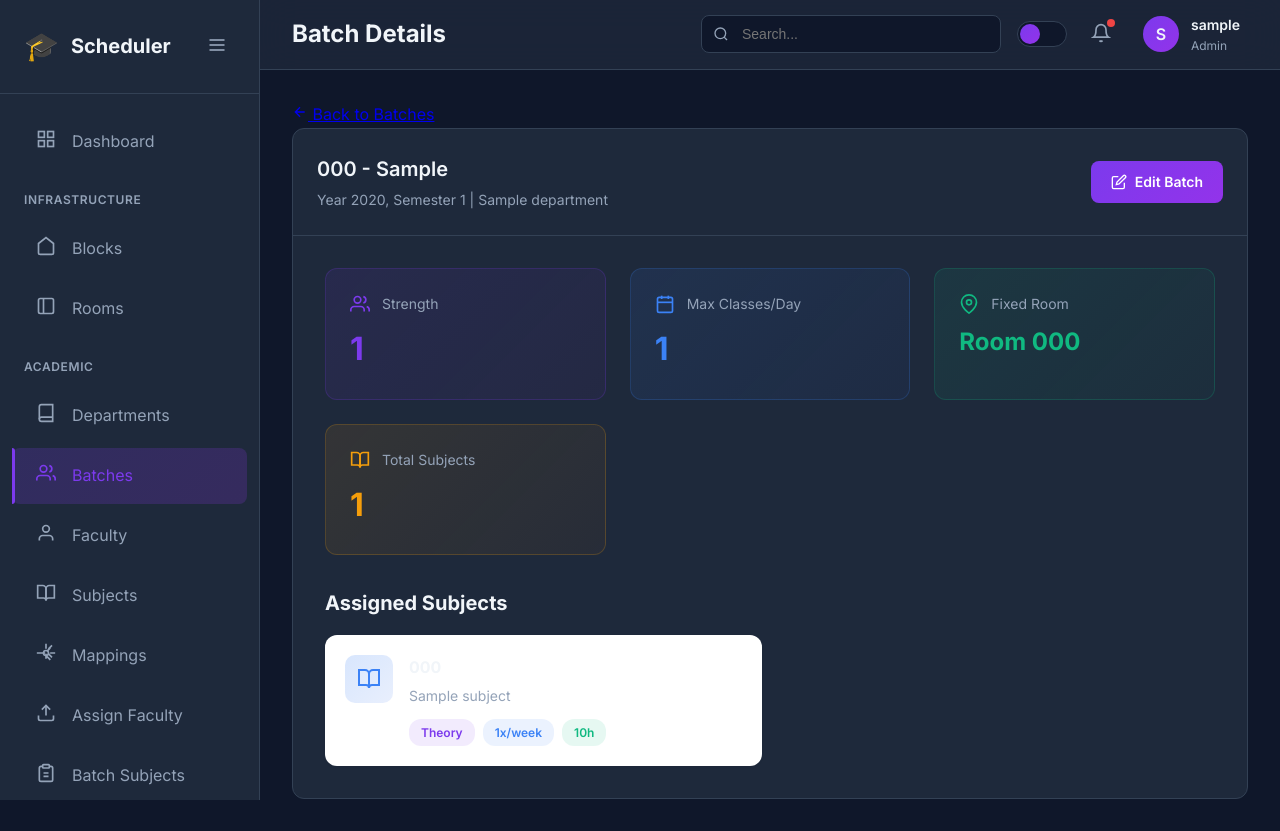
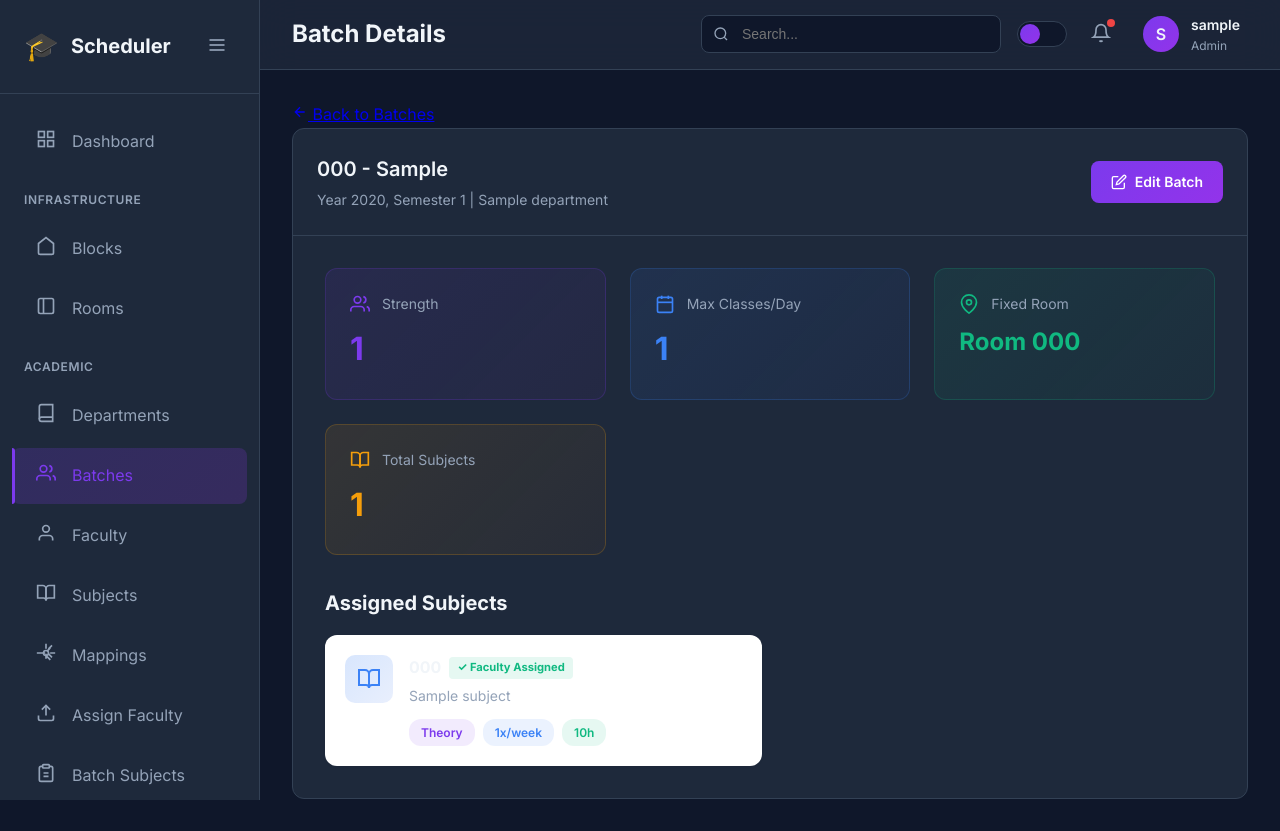
Before and after one commit to gaurikh09/time-table-scheduler, a Django app: page /app/batches/1/ in a window 1280 px wide. Run offline with Django 4.2, Linux system fonts and the light colour scheme; a user stored in the database is signed in; tables that the repository leaves empty hold one stand-in row (values such as "Sample post").

Commit message:
Fix Faculty email optional, add faculty assignment status badges on batch detail, add clarification note on upload page

```diff
--- a/core/models.py
+++ b/core/models.py
@@ -96,7 +96,7 @@ class Faculty(models.Model):
     name = models.CharField(max_length=200)
     employee_id = models.CharField(max_length=50, unique=True)
     department = models.ForeignKey(Department, on_delete=models.CASCADE, related_name='faculty')
-    email = models.EmailField()
+    email = models.EmailField(blank=True, null=True)
     max_hours_per_week = models.IntegerField(default=20, validators=[MinValueValidator(1)])
 
     def __str__(self):
--- a/core/views.py
+++ b/core/views.py
@@ -386,7 +386,19 @@ def batch_edit(request, pk):
 def batch_detail(request, pk):
     batch = get_object_or_404(Batch, pk=pk)
     batch_subjects = BatchSubject.objects.filter(batch=batch).select_related('subject')
-    return render(request, 'academic/batch_detail.html', {'batch': batch, 'batch_subjects': batch_subjects})
+    # For each subject, check if a FacultySubject mapping exists for this batch
+    assigned_subject_ids = set(
+        FacultySubject.objects.filter(batch=batch).values_list('subject_id', flat=True)
+    )
+    batch_subjects_with_status = [
+        {'bs': bs, 'has_faculty': bs.subject_id in assigned_subject_ids}
+        for bs in batch_subjects
+    ]
+    return render(request, 'academic/batch_detail.html', {
+        'batch': batch,
+        'batch_subjects': batch_subjects,
+        'batch_subjects_with_status': batch_subjects_with_status,
+    })
 
 
 @login_required
--- a/templates/academic/batch_detail.html
+++ b/templates/academic/batch_detail.html
@@ -92,10 +92,29 @@
 
             <h3 style="font-size: 1.25rem; font-weight: 700; color: var(--text-primary); margin-bottom: 1rem;">Assigned Subjects</h3>
 
-            {% if batch_subjects %}
+            {% if batch_subjects_with_status %}
+
+            {% comment %}Show single warning banner if ANY subject has no faculty{% endcomment %}
+            {% for item in batch_subjects_with_status %}
+                {% if not item.has_faculty and forloop.first %}
+                <div style="background: rgba(245,158,11,0.08); border: 1px solid rgba(245,158,11,0.4); border-radius: 10px; padding: 0.875rem 1.25rem; margin-bottom: 1.25rem; display: flex; align-items: center; gap: 0.75rem;">
+                    <svg width="18" height="18" viewBox="0 0 24 24" fill="none" stroke="#f59e0b" stroke-width="2" style="flex-shrink:0;">
+                        <path d="M10.29 3.86L1.82 18a2 2 0 0 0 1.71 3h16.94a2 2 0 0 0 1.71-3L13.71 3.86a2 2 0 0 0-3.42 0z"/>
+                        <line x1="12" y1="9" x2="12" y2="13"/>
+                        <line x1="12" y1="17" x2="12.01" y2="17"/>
+                    </svg>
+                    <span style="color: #f59e0b; font-weight: 600; font-size: 0.875rem;">
+                        Some subjects have no faculty assigned. Timetable cannot be generated for those subjects.
+                        <a href="{% url 'upload_faculty_subject' %}" style="text-decoration: underline; margin-left: 0.25rem;">Assign faculty &rarr;</a>
+                    </span>
+                </div>
+                {% endif %}
+            {% endfor %}
+
             <div style="display: grid; grid-template-columns: repeat(auto-fill, minmax(300px, 1fr)); gap: 1rem;">
-                {% for bs in batch_subjects %}
-                <div style="background: white; border: 1px solid var(--border-color); border-radius: 12px; padding: 1.25rem; transition: all 0.3s ease; box-shadow: 0 1px 3px rgba(0,0,0,0.05);" onmouseover="this.style.boxShadow='0 4px 12px rgba(0,0,0,0.1)'; this.style.transform='translateY(-2px)';" onmouseout="this.style.boxShadow='0 1px 3px rgba(0,0,0,0.05)'; this.style.transform='translateY(0)';">
+                {% for item in batch_subjects_with_status %}
+                {% with bs=item.bs %}
+                <div style="background: white; border: 1px solid {% if not item.has_faculty %}rgba(245,158,11,0.4){% else %}var(--border-color){% endif %}; border-radius: 12px; padding: 1.25rem; transition: all 0.3s ease; box-shadow: 0 1px 3px rgba(0,0,0,0.05);">
                     <div style="display: flex; align-items: start; gap: 1rem;">
                         <div style="width: 48px; height: 48px; background: linear-gradient(135deg, rgba(59, 130, 246, 0.2), rgba(37, 99, 235, 0.1)); border-radius: 10px; display: flex; align-items: center; justify-content: center; flex-shrink: 0;">
                             <svg width="24" height="24" viewBox="0 0 24 24" fill="none" stroke="currentColor" stroke-width="2" style="color: #3b82f6;">
@@ -104,7 +123,14 @@
                             </svg>
                         </div>
                         <div style="flex: 1; min-width: 0;">
-                            <div style="font-weight: 700; color: var(--text-primary); margin-bottom: 0.25rem; font-size: 1rem;">{{ bs.subject.code }}</div>
+                            <div style="display: flex; align-items: center; gap: 0.5rem; margin-bottom: 0.25rem;">
+                                <span style="font-weight: 700; color: var(--text-primary); font-size: 1rem;">{{ bs.subject.code }}</span>
+                                {% if not item.has_faculty %}
+                                <span style="background: rgba(245,158,11,0.15); color: #f59e0b; font-size: 0.7rem; font-weight: 700; padding: 0.15rem 0.5rem; border-radius: 4px; white-space: nowrap;">⚠ No Faculty</span>
+                                {% else %}
+                                <span style="background: rgba(16,185,129,0.1); color: #10b981; font-size: 0.7rem; font-weight: 700; padding: 0.15rem 0.5rem; border-radius: 4px; white-space: nowrap;">✓ Faculty Assigned</span>
+                                {% endif %}
+                            </div>
                             <div style="color: var(--text-secondary); font-size: 0.875rem; margin-bottom: 0.75rem; overflow: hidden; text-overflow: ellipsis; white-space: nowrap;">{{ bs.subject.name }}</div>
                             <div style="display: flex; gap: 0.5rem; flex-wrap: wrap;">
                                 <span class="badge" style="background: rgba(124, 58, 237, 0.1); color: var(--primary); font-size: 0.75rem;">{{ bs.subject.get_subject_type_display }}</span>
@@ -114,6 +140,7 @@
                         </div>
                     </div>
                 </div>
+                {% endwith %}
                 {% endfor %}
             </div>
             {% else %}
```
Also changed, not shown: templates/forms/upload_faculty_subject.html (+14 -0 lines), core/migrations/0004_faculty_email_optional.py (added).
